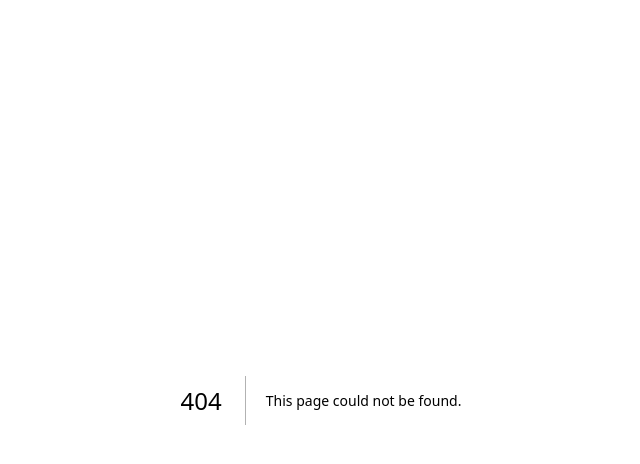
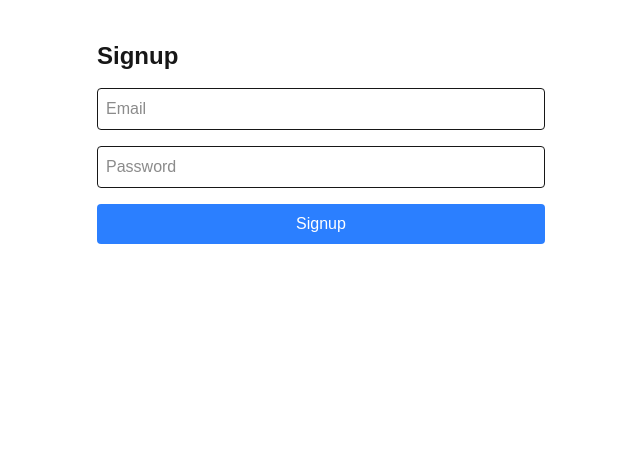
Before and after one commit to itz-prashant/tracehub, a Next.js app in the folder apps/frontend/: page /auth/signup in a window 1280 px wide. Before the commit this address had no page. Shown: the top 464 px of the page, without its empty margins (319-959 px from the left). Built offline with nearby package versions, Linux system fonts and the light colour scheme.

Commit message:
feat:Implemented real signup flow with UUID distinct_id

```diff
--- /dev/null
+++ b/apps/frontend/src/app/(pages)/auth/signup/page.tsx
@@ -0,0 +1,69 @@
+"use client";
+
+import { useState } from "react";
+import { useRouter } from "next/navigation";
+import { v4 as uuidv4 } from "uuid";
+
+export default function SignupPage() {
+  const router = useRouter();
+  const [email, setEmail] = useState("");
+  const [password, setPassword] = useState("");
+  const [error, setError] = useState("");
+
+  const handleSubmit = async (e: React.FormEvent) => {
+    e.preventDefault();
+    const distinct_id = uuidv4();
+    try {
+      const res = await fetch(
+        `${process.env.NEXT_PUBLIC_API_URL}/auth/signup`,
+        {
+          method: "POST",
+          headers: { "Content-Type": "application/json" },
+          body: JSON.stringify({ distinct_id, email, password }),
+        }
+      );
+      if (!res.ok) throw new Error("Failed to fetch event count");
+      const data = await res.json();
+
+      localStorage.setItem("authToken", data.token);
+      router.push("/dashboard");
+    } catch (error: unknown) {
+      if (error instanceof Error) {
+        setError(error.message);
+      } else {
+        setError(String(error)); // fallback for non-Error values
+      }
+    }
+  };
+
+  return (
+    <div className="max-w-md mx-auto mt-10">
+      <h1 className="text-2xl font-bold mb-4">Signup</h1>
+      {error && <p className="text-red-500">{error}</p>}
+      <form onSubmit={handleSubmit} className="flex flex-col gap-4">
+        <input
+          type="email"
+          placeholder="Email"
+          className="p-2 border rounded"
+          value={email}
+          onChange={(e) => setEmail(e.target.value)}
+          required
+        />
+        <input
+          type="password"
+          placeholder="Password"
+          className="p-2 border rounded"
+          value={password}
+          onChange={(e) => setPassword(e.target.value)}
+          required
+        />
+        <button
+          type="submit"
+          className="bg-blue-500 text-white p-2 rounded cursor-pointer"
+        >
+          Signup
+        </button>
+      </form>
+    </div>
+  );
+}
```
Also changed, not shown: apps/frontend/package.json (+6 -5 lines), 1 other file (tests, documents, lock files or other folders).
